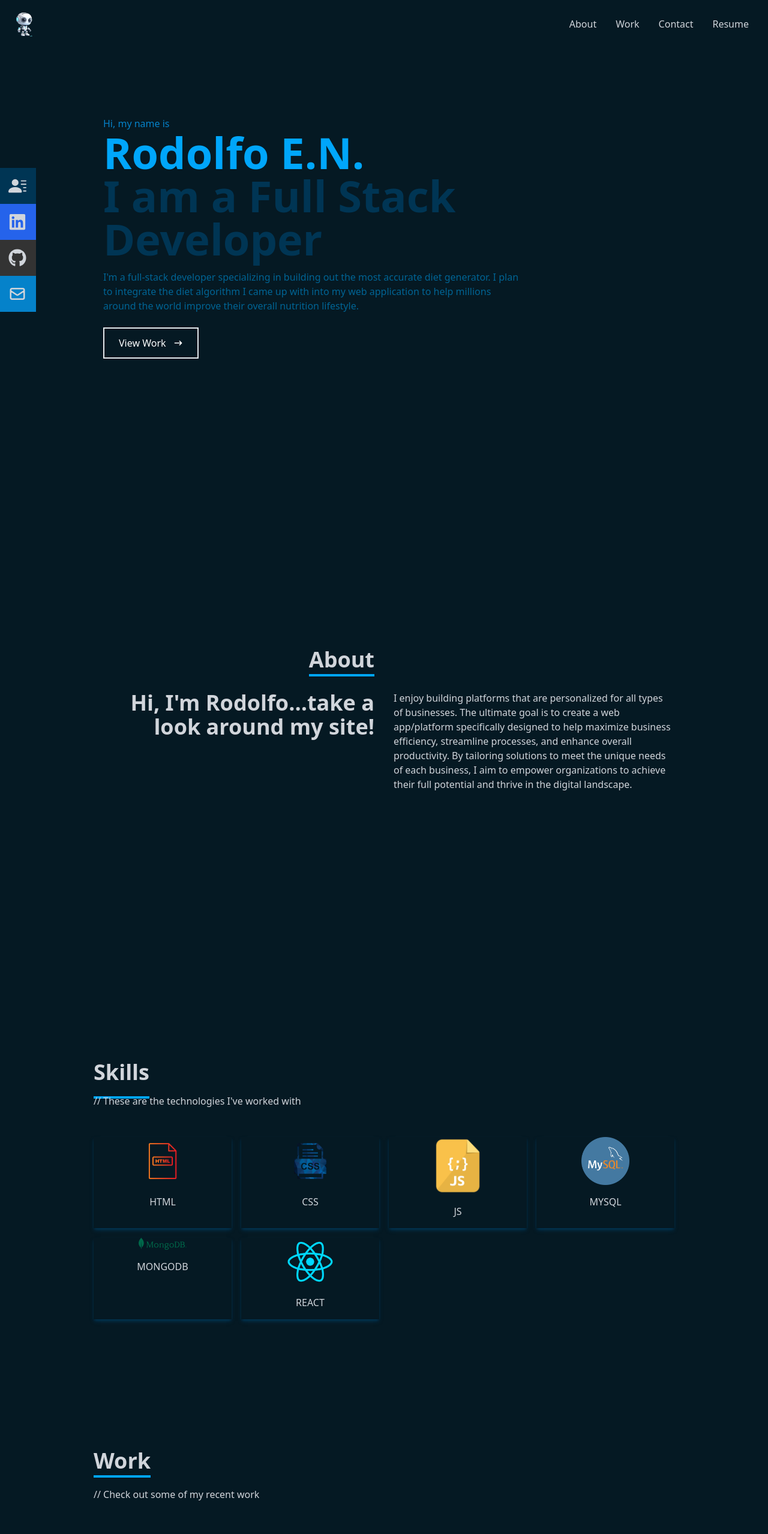
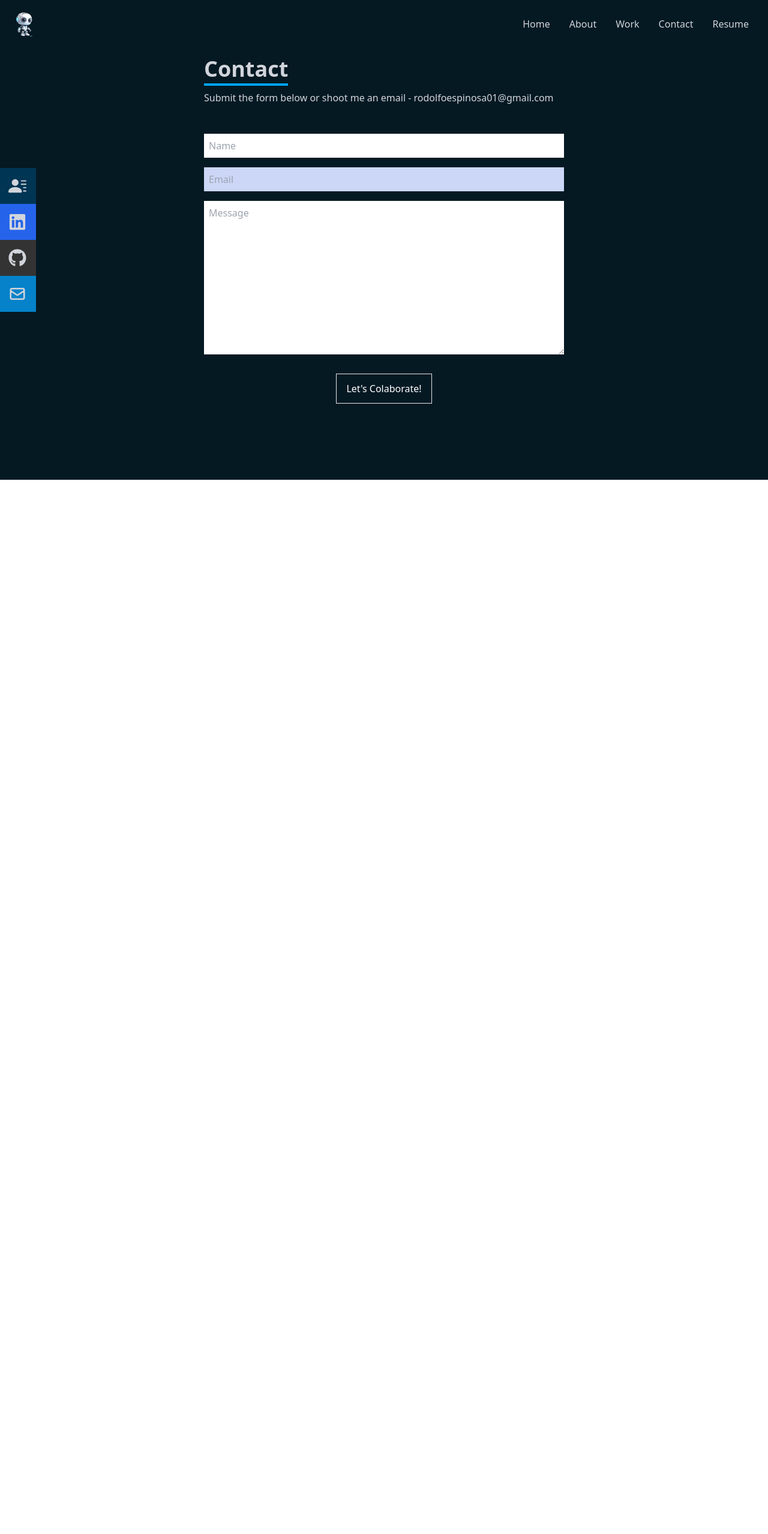
Before and after one commit to rodolfoespinosa01/bc_c20_reactPortfolio, a React (Create React App) app in the folder my-portfolio/: page /contact in a window 1280 px wide. Shown: the top 2558 px of the page at 60% size. After the commit the page ends 800 px from the top, so only its background shows below. Built offline with nearby package versions, Linux system fonts and the light colour scheme.

Commit message:
Single Page app by using react-dom

```diff
--- a/my-portfolio/package.json
+++ b/my-portfolio/package.json
@@ -9,6 +9,7 @@
     "react": "^18.2.0",
     "react-dom": "^18.2.0",
     "react-icons": "^4.11.0",
+    "react-router-dom": "^6.18.0",
     "react-scripts": "5.0.1",
     "react-scroll": "^1.9.0",
     "web-vitals": "^2.1.4"
--- a/my-portfolio/src/App.js
+++ b/my-portfolio/src/App.js
@@ -4,17 +4,20 @@ import Home from "./components/Home";
 import Navbar from "./components/Navbar";
 import Skills from "./components/Skills";
 import Work from "./components/Work";
+import { Routes, Route } from "react-router-dom";
 
 function App() {
   return (
-    <div>
+    <>
       <Navbar />
-      <Home />
-      <About />
-      <Skills />
-      <Work />
-      <Contact />
-    </div>
+      <Routes>
+        <Route path="/" element={<Home />} />
+        <Route path="/about" element={<About />} />
+        <Route path="/skills" element={<Skills />} />
+        <Route path="/work" element={<Work />} />
+        <Route path="/contact" element={<Contact />} />
+      </Routes>
+    </>
   );
 }
 
--- a/my-portfolio/src/components/Contact.jsx
+++ b/my-portfolio/src/components/Contact.jsx
@@ -6,7 +6,7 @@ const Contact = () => {
       <form action="" className="flex flex-col max-w-[600px] w-full">
         <div className="pb-8">
           <p className="text-4xl font-bold inline border-b-4 border-[#00a6fb] text-gray-300">Contact</p>
-          <p className="text-gray-300 py-4">// Submit the form below or shoot me an email - rodolfoespinosa01@gmail.com</p>
+          <p className="text-gray-300 py-4">Submit the form below or shoot me an email - rodolfoespinosa01@gmail.com</p>
         </div>
         <input className="bg-[#cc6f6] p-2" type="text" placeholder='Name' name='name' />
         <input className="my-4 p-2 bg-[#ccd6f6]" type="email" placeholder='Email' name='email' />
--- a/my-portfolio/src/components/Home.jsx
+++ b/my-portfolio/src/components/Home.jsx
@@ -1,5 +1,5 @@
 import React from 'react'
-import { HiArrowNarrowRight } from 'react-icons/hi'
+import { FcBusiness } from 'react-icons/fc'
 
 const Home = () => {
   return (
@@ -12,11 +12,15 @@ const Home = () => {
         <h2 className='text-4xl sm:text-7xl font-bold text-[#003554]'>I am a Full Stack Developer</h2>
         <p className="text-[#006494] py-4 max-w-[700px]">I'm a full-stack developer specializing in building out the most accurate diet generator. I plan to integrate the diet algorithm I came up with into my web application to help millions around the world improve their overall nutrition lifestyle.</p>
         <div>
-          <button className="text-white group border-2 px-6 py-3 my-2 flex items-center hover:bg-[#00a6fb] ">View Work
-            <span className="group-hover:rotate-90 duration-300">
-              <HiArrowNarrowRight className='ml-3' />
-            </span>
-          </button>
+          <a href="/work">
+            <button className="text-white group border-2 px-6 py-3 my-2 flex items-center hover:bg-[#00a6fb] ">
+              View Work
+              <span className="ml-3">
+                <FcBusiness />
+              </span>
+            </button>
+          </a>
+
         </div>
 
       </div>
--- a/my-portfolio/src/components/Navbar.jsx
+++ b/my-portfolio/src/components/Navbar.jsx
@@ -2,7 +2,7 @@ import React, { useState } from 'react'
 import { FaBars, FaTimes, FaGithub, FaLinkedin } from 'react-icons/fa'
 import { HiOutlineMail } from 'react-icons/hi'
 import { BsFillPersonLinesFill } from 'react-icons/bs'
-import { Link } from 'react-scroll'
+
 
 
 import Logo from '../assets/pngTree_robot1.png'
@@ -14,16 +14,17 @@ const Navbar = () => {
     <div className="fixed w-full h-[80px] flex justify-between items-center px-4 bg-[#051923] text-gray-300">
 
       <div >
-        <img src={Logo} alt="Logo Image" style={{ width: '50px' }} />
+        <img src={Logo} alt="AI Logo" style={{ width: '50px' }} />
       </div>
 
       {/* menu */}
 
       <ul className="hidden md:flex">
-        <li><Link to="about" smooth={true} duration={500} >About</Link></li>
-        <li><Link to="work" smooth={true} duration={500} >Work</Link></li>
-        <li><Link to="contact" smooth={true} duration={500} >Contact</Link></li>
-        <li><Link to="resume" smooth={true} duration={500} >Resume</Link></li>
+        <li><a href="/">Home</a></li>
+        <li><a href="/about">About</a></li>
+        <li><a href="/work">Work</a></li>
+        <li><a href="/contact">Contact</a></li>
+        <li><a href="/resume">Resume</a></li>
       </ul>
 
 
@@ -34,10 +35,11 @@ const Navbar = () => {
 
       {/* Mobile Menu */}
       <ul className={!nav ? "hidden" : "absolute top-0 left-0 w-full h-screen bg-[#051923] flex flex-col justify-center items-center "}>
-        <li className="py-6 text-4xl"><Link onClick={handleClick} to="about" smooth={true} duration={500} >About</Link></li>
-        <li className="py-6 text-4xl"><Link onClick={handleClick} to="work" smooth={true} duration={500} >Work</Link></li>
-        <li className="py-6 text-4xl"><Link onClick={handleClick} to="contact" smooth={true} duration={500} >Contact</Link></li>
-        <li className="py-6 text-4xl"><Link onClick={handleClick} to="resume" smooth={true} duration={500} >Resume</Link></li>
+        <li className="py-6 text-4xl"><a href="/">Home</a></li>
+        <li className="py-6 text-4xl"><a href="/about">About</a></li>
+        <li className="py-6 text-4xl"><a href="/work">Work</a></li>
+        <li className="py-6 text-4xl"><a href="/contact">Contact</a></li>
+        <li className="py-6 text-4xl"><a href="/resume">Resume</a></li>
       </ul>
 
 
--- a/my-portfolio/src/components/Skills.jsx
+++ b/my-portfolio/src/components/Skills.jsx
@@ -14,7 +14,7 @@ const Skills = () => {
       <div className="max-w-[1000px] mx-auto p-4 flex flex-col justify-center w-full h-full">
         <div>
           <p className="text-4xl font-bold inline border-b-4 border-[#00a6fb]  py-4">Skills</p>
-          <p className="py-4">// These are the technologies I've worked with</p>
+          <p className="py-4">These are the technologies I've worked with</p>
         </div>
 
         <div className="w-full grid grid-cols-3 sm:grid-cols-4 gap-4 text-center py-8">
--- a/my-portfolio/src/components/Work.jsx
+++ b/my-portfolio/src/components/Work.jsx
@@ -14,7 +14,7 @@ const Work = () => {
       <div className="max-w-[1000px] mx-auto p-4 flex flex-col justify-center w-full f-full">
         <div className="pb-8">
           <p className="text-4xl font-bold inline border-b-4 text-gray-300 border-[#00a6fb]">Work</p>
-          <p className="py-6">// Check out some of my recent work</p>
+          <p className="py-6">Check out some of my recent work</p>
         </div>
 
         {/* Container */}
--- a/my-portfolio/src/index.js
+++ b/my-portfolio/src/index.js
@@ -2,10 +2,11 @@ import React from "react";
 import ReactDOM from "react-dom/client";
 import "./index.css";
 import App from "./App";
+import { BrowserRouter } from "react-router-dom";
 
 const root = ReactDOM.createRoot(document.getElementById("root"));
 root.render(
-  <React.StrictMode>
+  <BrowserRouter>
     <App />
-  </React.StrictMode>
+  </BrowserRouter>
 );
```
Also changed, not shown: 1 other file (tests, documents, lock files or other folders).
